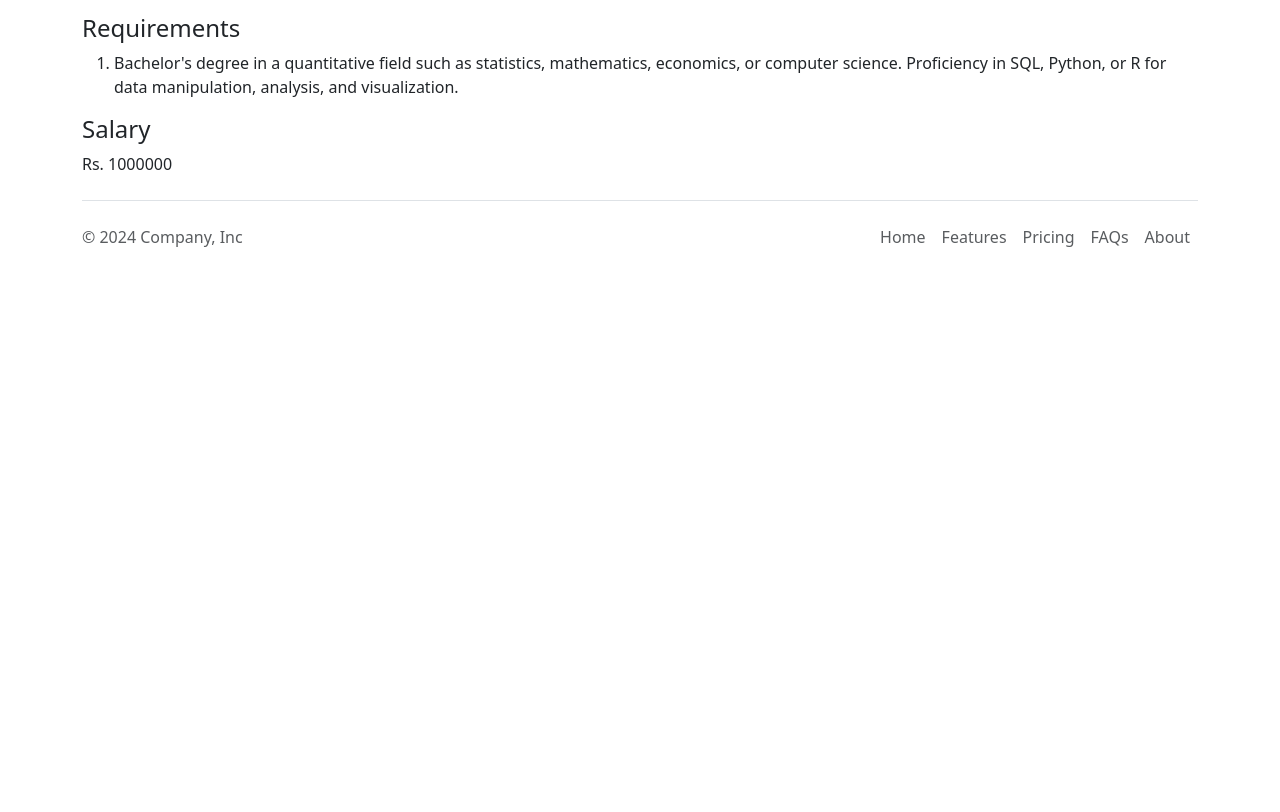
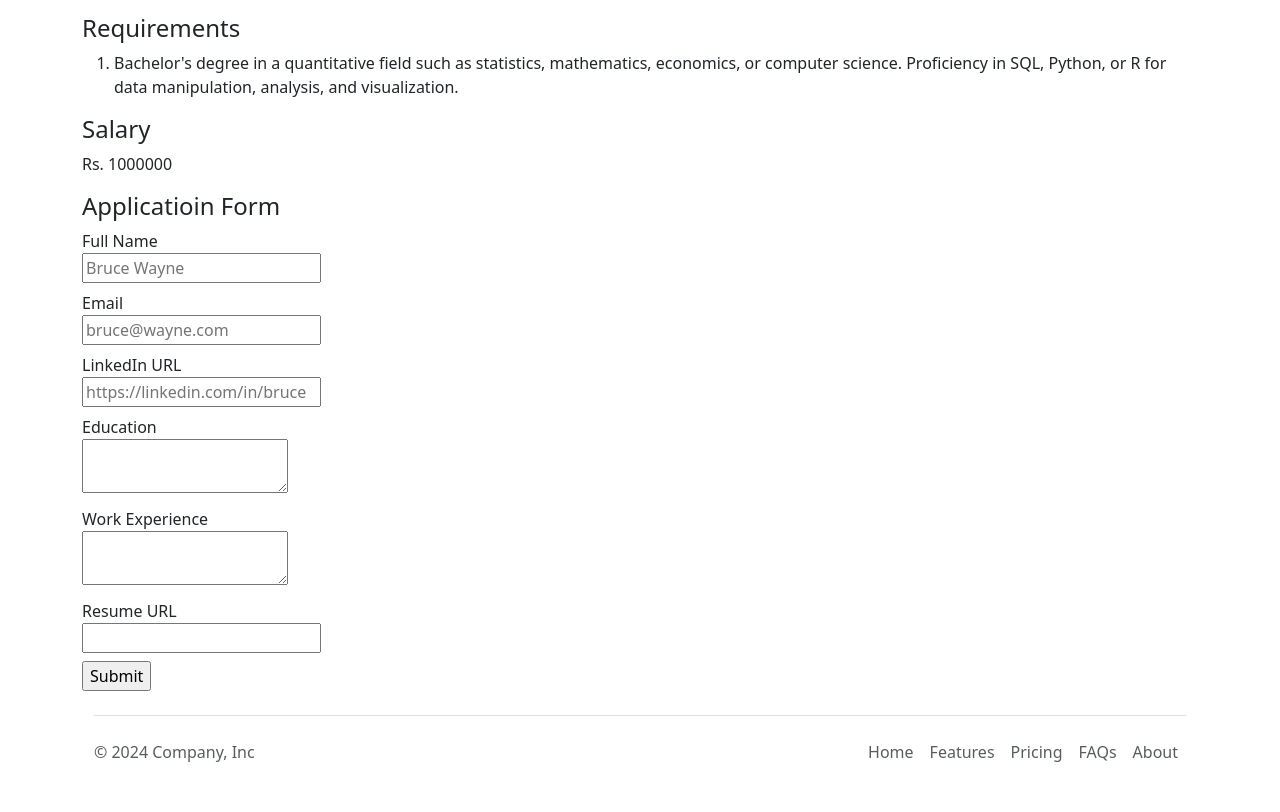
Before and after one commit to benichi2022/Jovian-Careers-Website, a Flask app: page /job/1 in a window 1280 px wide. Shown: the part 341-1153 px from the top of the page. Before the commit the page ends 588 px from the top, so only its background shows below. Run offline with Flask 3, Linux system fonts and the light colour scheme.

Commit message:
added a database to store application forms

```diff
--- a/app.py
+++ b/app.py
@@ -1,5 +1,5 @@
-from flask import Flask, render_template, jsonify
-from database import load_jobs_from_db, load_job_from_db
+from flask import Flask, render_template, jsonify, request
+from database import load_jobs_from_db, load_job_from_db, add_application_to_db
 
 app = Flask(__name__)
 
@@ -24,5 +24,15 @@
   return render_template('jobpage.html', job=job)
 
 
+@app.route("/job/<id>/apply", methods=['post'])
+def apply_to_job(id):
+  data = request.form
+  job = load_job_from_db(id)
+  add_application_to_db(id, data)
+  return render_template('application_submitted.html',
+                         application=data,
+                         job=job)
+
+
 if __name__ == '__main__':
   app.run(host='0.0.0.0', debug=True)
--- a/database.py
+++ b/database.py
@@ -18,3 +18,18 @@
     if len(rows) == 0:
       return None
     return rows
+
+def add_application_to_db(job_id, data):
+  with engine.connect() as conn:
+    query = text(
+        "INSERT INTO applications (job_id, full_name, email, linkedin_url, education, work_experience,resume_url) VALUES (:job_id, :full_name, :email, :linkedin_url, :education, :work_experience, :resume_url)"
+    )
+    result = conn.execute(query,{
+      "job_id": job_id,
+      "full_name": data["full_name"],
+      "email": data["email"],
+      "linkedin_url": data["linkedin_url"],
+      "education": data["education"],
+      "work_experience": data["work_experience"],
+      "resume_url": data["resume_url"]
+    })
--- /dev/null
+++ b/templates/application_form.html
@@ -0,0 +1,36 @@
+<h4>Applicatioin Form</h4>
+<form action="/job/{{ job[0].id }}/apply" method="post">
+  <div class="mb-2">
+  <label>Full Name</label><br>
+  <input type="text" name="full_name" placeholder="Bruce Wayne"">
+  </div>
+
+  <div class="mb-2">
+  <label>Email</label><br>
+  <input type="text" name="email" placeholder="bruce@wayne.com">
+  </div>
+
+  <div class="mb-2">
+  <label>LinkedIn URL</label><br>
+  <input type="text" name="linkedin_url" placeholder="https://linkedin.com/in/bruce">
+  </div>
+
+  <div class="mb-2">
+    <label>Education</label><br>
+    <textarea name="education"></textarea>
+  </div>
+
+  <div class="mb-2">
+    <label>Work Experience</label><br>
+    <textarea name="work_experience"></textarea>
+  </div>
+
+  <div class="mb-2">
+    <label>Resume URL</label><br>
+    <input type="text" name="resume_url"
+  </div>
+
+  <div class="mt-2">
+  <input type="submit">
+  </div>
+</form>
--- a/templates/jobpage.html
+++ b/templates/jobpage.html
@@ -26,6 +26,7 @@
     </ol>
     <h4>Salary</h4>
     <p>{{ job[0].currency }} {{ job[0].salary }}</p>
+     {% include 'application_form.html' %}
    </div>
   {% include 'footer.html' %}
 </body>
```
Also changed, not shown: templates/application_submitted.html (added, +35 -0 lines), jovian.db.
